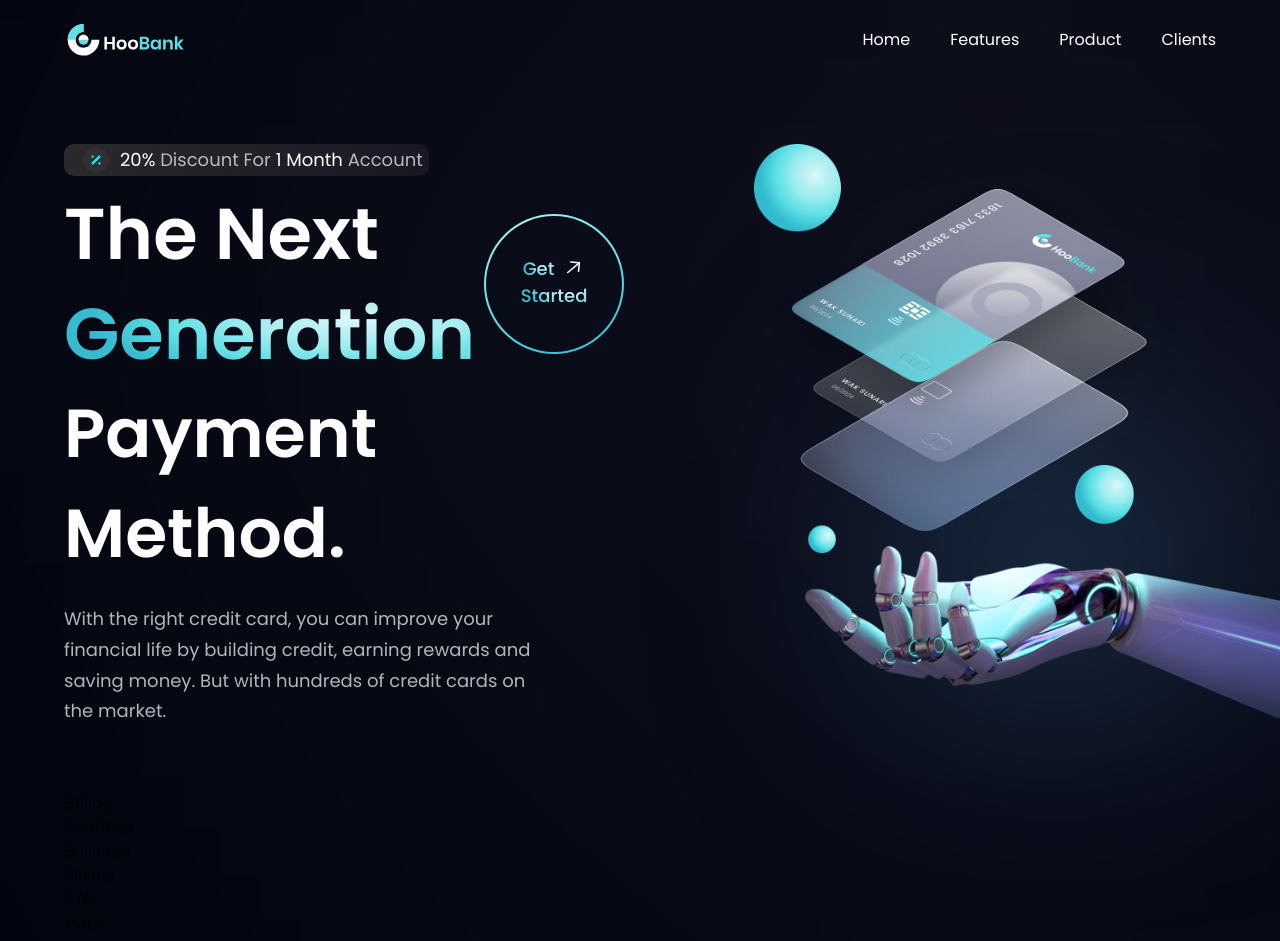
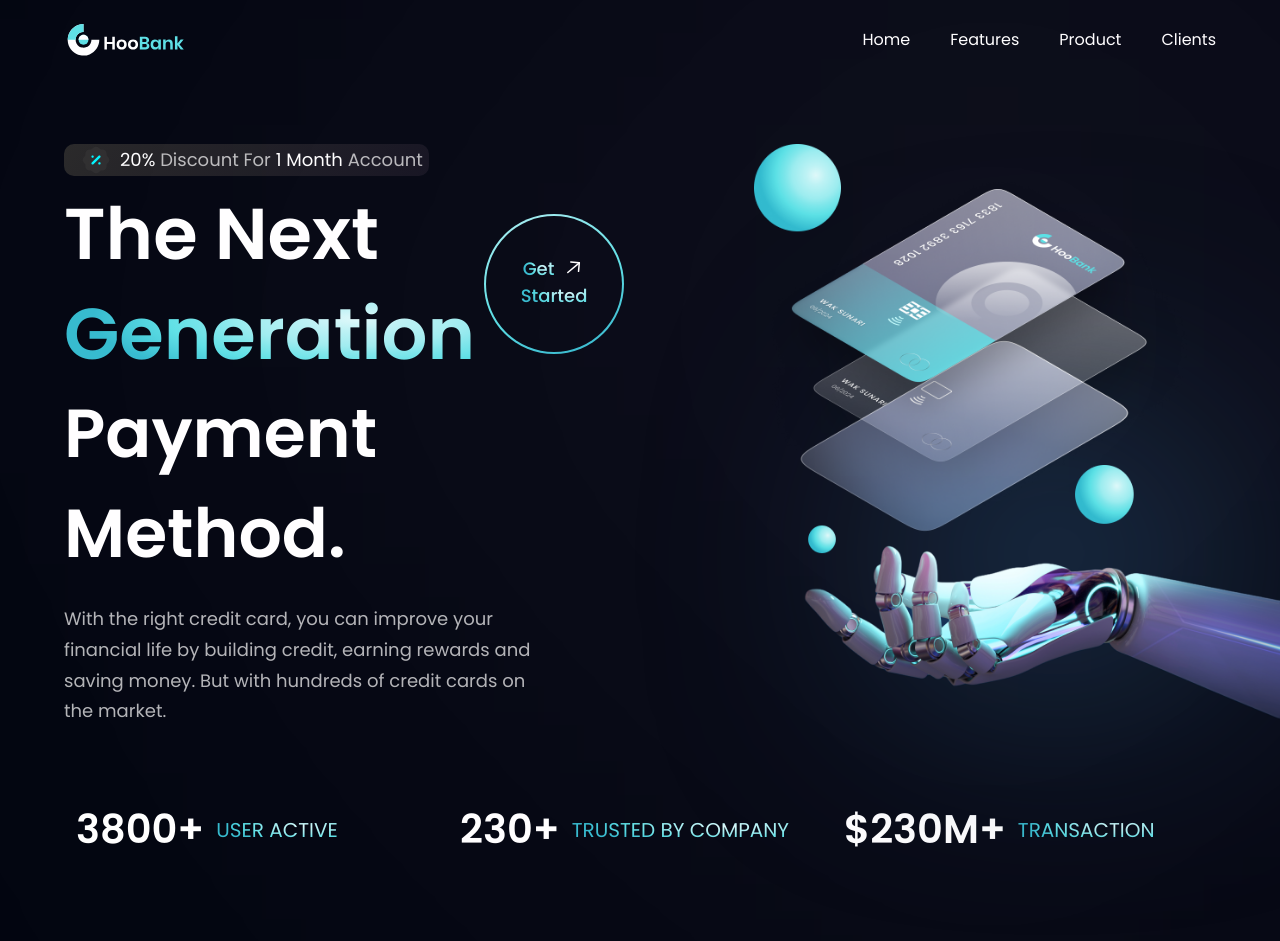
Before and after one commit to sam3690/bank-app-demo, a React (Vite) app: page / in a window 1280 px wide. Shown: the top 941 px of the page. Built offline with nearby package versions, Linux system fonts and the light colour scheme.

Commit message:
updated 24-01-24 03:53 am

```diff
--- a/src/App.jsx
+++ b/src/App.jsx
@@ -20,13 +20,12 @@
 
     <div className={`bg-primary ${styles.paddingX} ${styles.flexCenter}`}>
       <div className={`${styles.boxWidth}`}>
-
+        <Stats />
         <Billing />
         <CardDeal />
         <Business />
         <Clients />
         <CTA />
-        <Stats />
         <Footer />
         <Testimonials />
       </div>
--- a/src/Components/Hero.jsx
+++ b/src/Components/Hero.jsx
@@ -24,7 +24,6 @@
           <div className="ss:flex hidden md:mr-4 mr-0">
             <GetStarted />
           </div>
-
         </div>
 
         <h1 className="font-poppins font-semibold ss:text-[68px] text-[52px] text-white ss:leading-[100px] leading-[75px] w-full">
--- a/src/Components/Stats.jsx
+++ b/src/Components/Stats.jsx
@@ -1,9 +1,16 @@
-import React from 'react'
+import { stats } from '../constants';
+import styles from '../Style'
 
-const stats = () => {
-  return (
-    <div>stats</div>
-  )
-}
+const Stats = () => (
+    <section className={`${styles.flexCenter} flex-row flex-wrap sm:mb-20 mb-6`}>
+      {stats.map((stat) => (
+        <div key={stat.id} className={`flex-1 flex jsutify-start items-center flex-row m-3`}>
+          <h4 className='font-poppins font-semibold xs:text-[40px] text-[30px] xs:leading-[53px] leading-[43px] text-white'>{stat.value}</h4>
+          <p className='font-poppins font-normal xs:text-[20px] text-[15px] xs:leading-[26px] leading-[21px] text-gradient uppercase ml-3'>{stat.title}</p>
+        </div>
+      ))}
+    </section>
 
-export default stats
+)
+
+export default Stats
```
